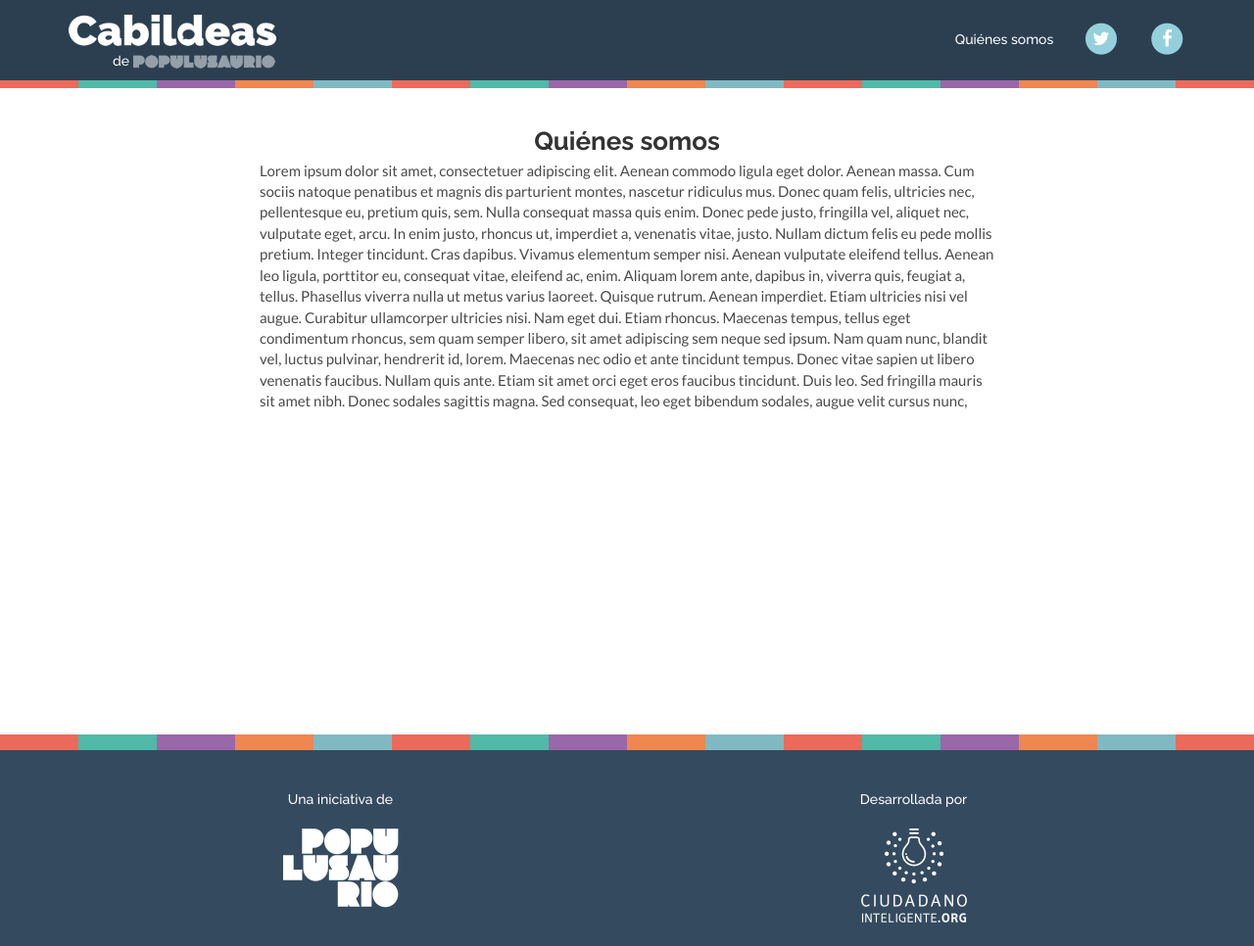
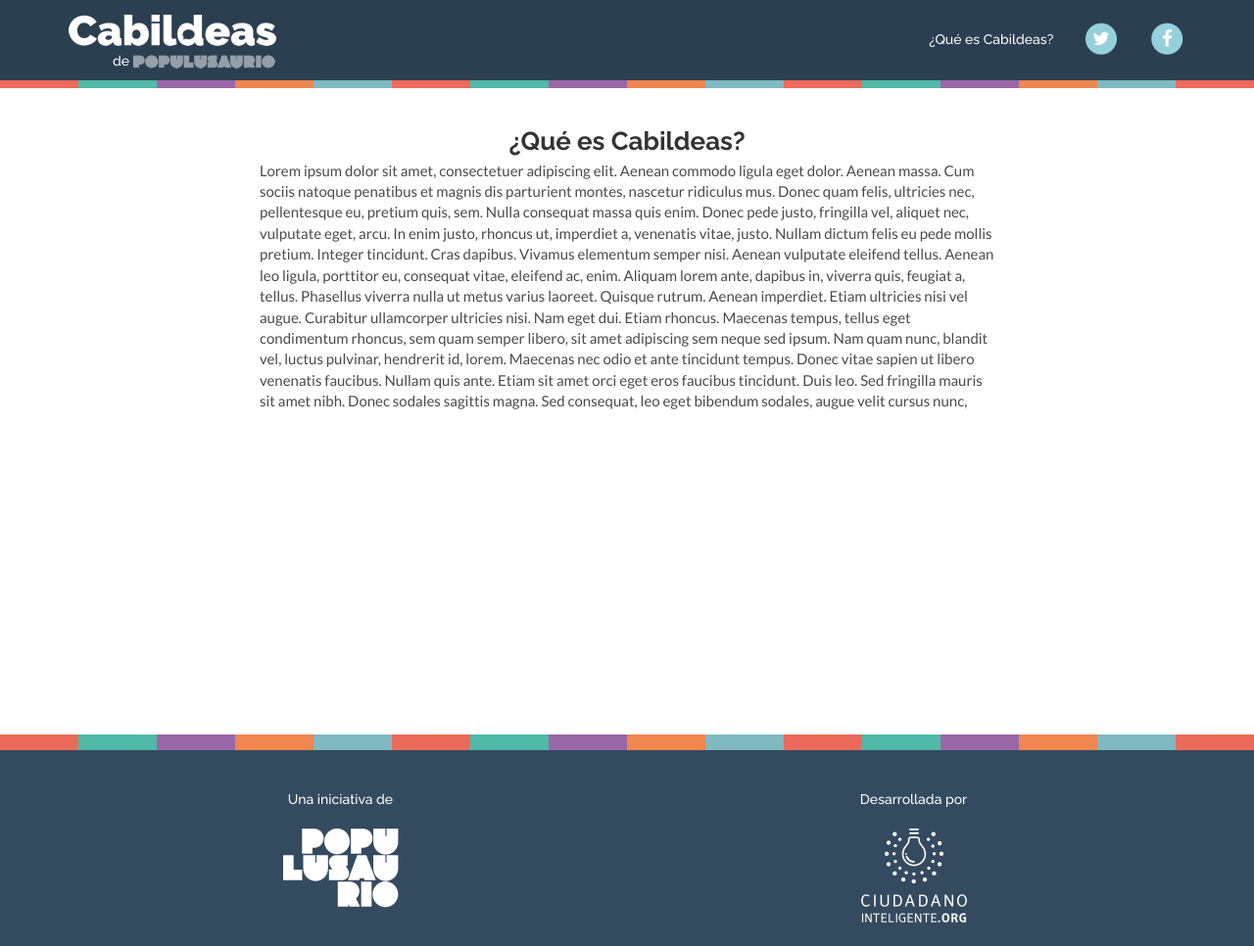
Before and after one commit to ciudadanointeligente/proceso-constituyente, a Jekyll site: the page built from que-es-cabildeas.html, in a window 1280 px wide and 966 px high. Shown: the whole window at 98% size. Built offline with Jekyll 4.4.1, drawn with Linux system fonts in a browser that asks for light colours; nearby versions of some CDN libraries.

Commit message:
Cambio de quienes somos a que es cabildeas

```diff
--- a/_includes/header.html
+++ b/_includes/header.html
@@ -15,7 +15,7 @@
       </div>
       <div id="navbar" class="navbar-collapse collapse">
         <ul class="nav navbar-nav navbar-right">
-          <li><a href="{{ site.baseurl }}/quienes-somos.html" onClick="ga('send', 'event', 'about-us', 'click');">Quiénes somos</a></li>
+          <li><a href="{{ site.baseurl }}/que-es-cabildeas.html" onClick="ga('send', 'event', 'about-us', 'click');">¿Qué es Cabildeas?</a></li>
           <li class="redes">
             <a href="#" onclick="ga('send', 'event', 'twitter-share', 'click'); window.open(&quot;//twitter.com/share?&amp;text=Cabildeas.cl, la plataforma de Populusaurio con ideas de la sociedad civil para las conversaciones sobre la Nueva Constitución&quot;,&quot;twitter&quot;,&quot;width=450, height=250&quot;)">
               <span class="fa-stack fa-lg">
--- a/index.html
+++ b/index.html
@@ -6,7 +6,7 @@
     <div class="row">
       <div class="col-md-12">
         <img src="/img/welcome.png" class="img-responsive" alt="Cabildeas">
-        <h2>Ideas desde la sociedad civil para el proceso constituyente</h2>
+        <h2>Ideas desde la sociedad civil para la nueva Constitución</h2>
         <p class="bajada">Haz click en cada organización para conocer sus opiniones respecto a las temáticas a tocar en los encuentros locales y en la consulta individual. Si quieres conocer cómo participar de estos y otros espacios, recuerda informarte en <a href="//www.unaconstitucionparachile.cl" onClick="ga('send', 'event', 'link-main-header', 'click');">www.unaconstitucionparachile.cl</a></p>
       </div>
     </div>
--- a/quienes-somos.html
+++ b/que-es-cabildeas.html
@@ -6,7 +6,7 @@
   <div class="container">
 	  <div class="row">
 	  	<div class="col-md-8 col-md-offset-2">
-	  		<h2 class="text-center">Quiénes somos</h2>
+	  		<h2 class="text-center">¿Qué es Cabildeas?</h2>
 	  		<p>Lorem ipsum dolor sit amet, consectetuer adipiscing elit. Aenean commodo ligula eget dolor. Aenean massa. Cum sociis natoque penatibus et magnis dis parturient montes, nascetur ridiculus mus. Donec quam felis, ultricies nec, pellentesque eu, pretium quis, sem. Nulla consequat massa quis enim. Donec pede justo, fringilla vel, aliquet nec, vulputate eget, arcu. In enim justo, rhoncus ut, imperdiet a, venenatis vitae, justo. Nullam dictum felis eu pede mollis pretium. Integer tincidunt. Cras dapibus. Vivamus elementum semper nisi. Aenean vulputate eleifend tellus. Aenean leo ligula, porttitor eu, consequat vitae, eleifend ac, enim. Aliquam lorem ante, dapibus in, viverra quis, feugiat a, tellus. Phasellus viverra nulla ut metus varius laoreet. Quisque rutrum. Aenean imperdiet. Etiam ultricies nisi vel augue. Curabitur ullamcorper ultricies nisi. Nam eget dui. Etiam rhoncus. Maecenas tempus, tellus eget condimentum rhoncus, sem quam semper libero, sit amet adipiscing sem neque sed ipsum. Nam quam nunc, blandit vel, luctus pulvinar, hendrerit id, lorem. Maecenas nec odio et ante tincidunt tempus. Donec vitae sapien ut libero venenatis faucibus. Nullam quis ante. Etiam sit amet orci eget eros faucibus tincidunt. Duis leo. Sed fringilla mauris sit amet nibh. Donec sodales sagittis magna. Sed consequat, leo eget bibendum sodales, augue velit cursus nunc,</p>
 	  	</div>
 	  </div>
```
